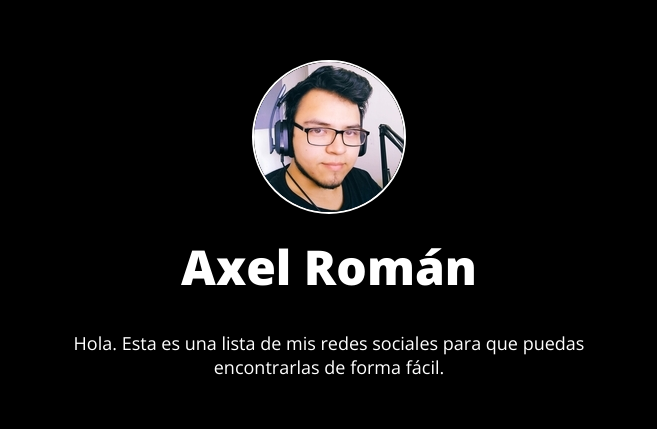
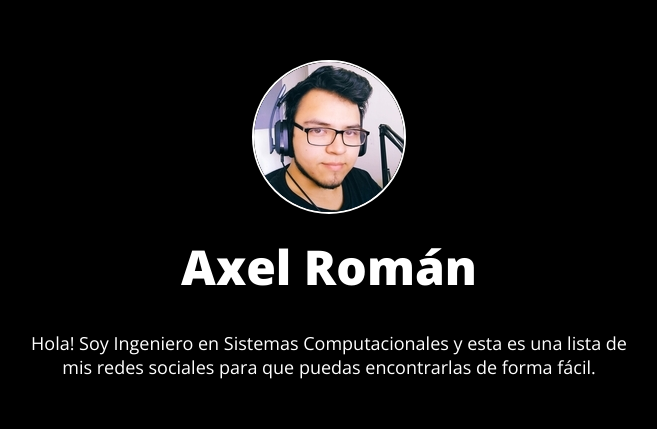
Before and after one commit to axelroman20/Linktree, a plain HTML site: page index.html in a window 1280 px wide. Shown: the top 429 px of the page, without its empty margins (311-968 px from the left). Drawn offline with nearby package versions, Linux system fonts and the light colour scheme.

Commit message:
Update index.html

```diff
--- a/index.html
+++ b/index.html
@@ -108,7 +108,7 @@
         <h1>Axel Román</h1>
 
         <!-- Short Bio -->
-        <p>Hola. Esta es una lista de mis redes sociales para que puedas encontrarlas de forma fácil.</p>
+        <p>Hola! Soy Ingeniero en Sistemas Computacionales y esta es una lista de mis redes sociales para que puedas encontrarlas de forma fácil.</p>
 
         <!-- Replace # with your profile URL. Delete whatever you don't need & create your own brand styles in css/brands.css -->
         <!--
```
